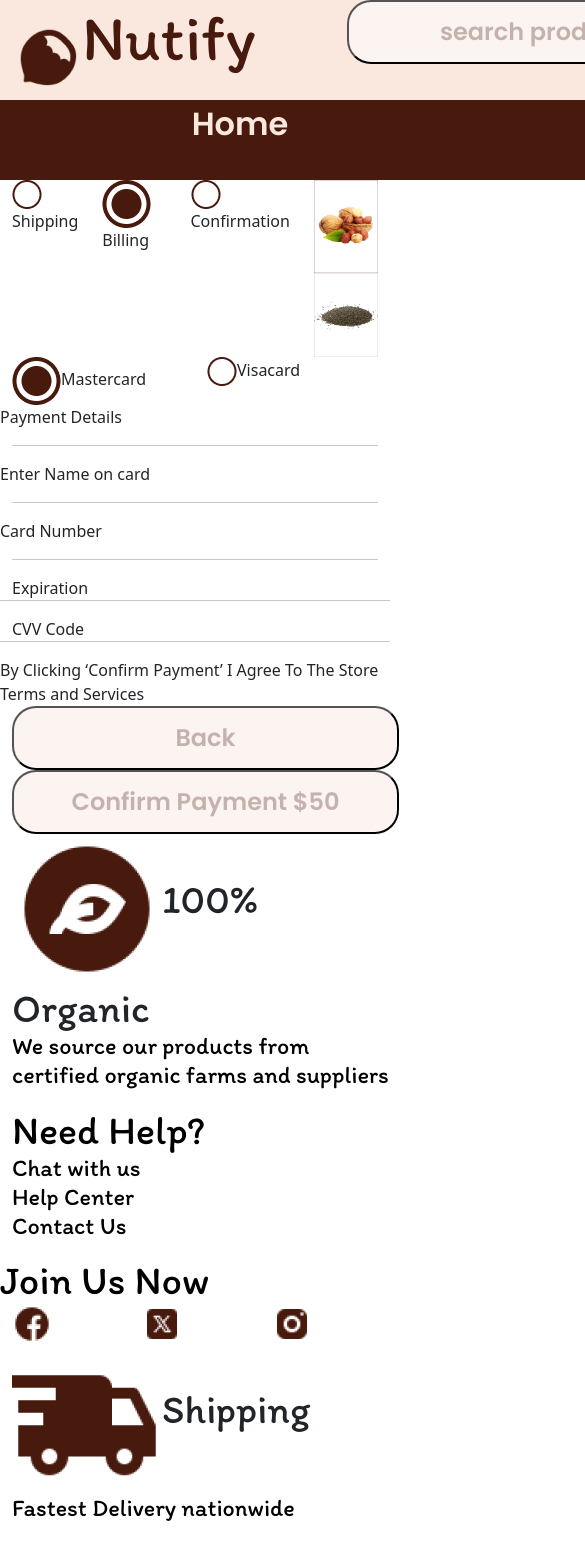
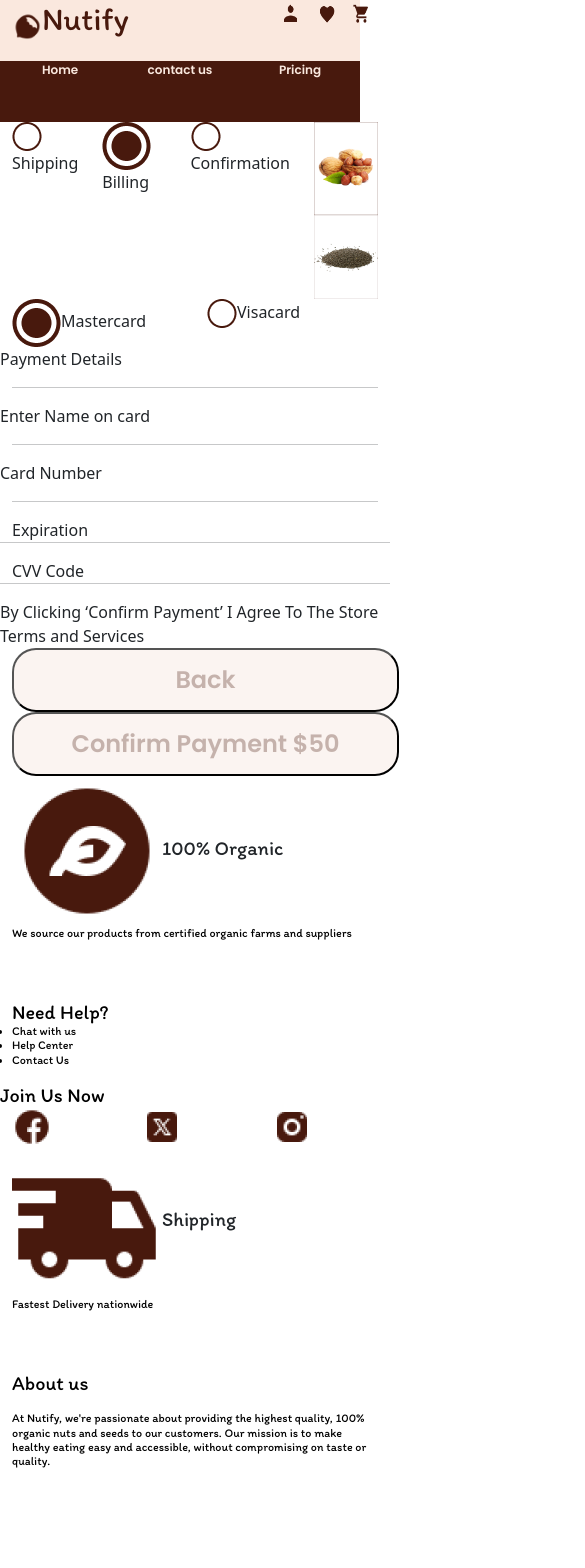
Before and after one commit to Tabitht/HNG-Frontend_Task2, a React (Create React App) app: page /Checkout/Payment in a window 390 px wide. Shown: the top 1568 px of the page, 585 px wide, since content can reach past the window. After the commit the page ends 1485 px from the top, so only its background shows below. Built offline with nearby package versions, Linux system fonts and the light colour scheme.

Commit message:
added more changes

```diff
--- a/package.json
+++ b/package.json
@@ -11,7 +11,9 @@
     "@testing-library/react": "^13.4.0",
     "@testing-library/user-event": "^13.5.0",
     "bootstrap": "^5.3.3",
+    "customize-cra": "^1.0.0",
     "react": "^18.3.1",
+    "react-app-rewired": "^2.2.1",
     "react-bootstrap": "^2.10.4",
     "react-dom": "^18.3.1",
     "react-router-dom": "^6.24.1",
--- a/src/CheckoutPage/Checkout.css
+++ b/src/CheckoutPage/Checkout.css
@@ -0,0 +1,16 @@
+.Container{
+    background-color: #FAE8DE;
+    width: Fixed (1,440px)px;
+height: Hug (3,669px)px;
+top: -500px;
+left: 181px;
+gap: 43px;
+opacity: 0px;
+}
+.mini1{
+    width: Hug (1,070px)px;
+height: Fixed (914px)px;
+gap: 10px;
+opacity: 0px;
+background-color: white;
+}
--- a/src/CheckoutPage/Checkout.js
+++ b/src/CheckoutPage/Checkout.js
@@ -25,6 +25,7 @@
         <div className="CheckoutPage">
             <Header />
             <Container>
+                <Container className="mini1">
                 <Row>
                     <Col><img src={pic1} alt="Walnut"></img></Col>
                     <Col>
@@ -39,6 +40,7 @@
                         <Col><img src={icon3} alt="Add to cart"></img></Col>
                     </Row>
                 </Row>
+                </Container>
                 <Row>
                     <Col><img src={pic2} alt="Chia Seed"></img></Col>
                     <Col>
--- a/src/Footer/Footer.css
+++ b/src/Footer/Footer.css
@@ -71,3 +71,45 @@
     text-align: left;
     color: #000000;
 }
+@media(max-width: 600px){
+    .details1{
+    font-size: 12px;
+    font-weight: 400;
+    line-height: 14.4px;
+    text-align: left;
+
+    }
+    .about{
+    font-size: 12px;
+    font-weight: 400;
+    line-height: 14.4px;
+    text-align: left;
+    }
+    .head{
+font-size: 20px;
+font-weight: 400;
+line-height: 24px;
+text-align: left;
+    }
+    .second{
+font-size: 20px;
+font-weight: 400;
+line-height: 24px;
+text-align: left;
+
+    }
+    li{
+font-size: 12px;
+font-weight: 400;
+line-height: 14.4px;
+text-align: left;
+
+    }
+    .organic{
+font-size: 20px;
+font-weight: 400;
+line-height: 24px;
+text-align: center;
+
+    }
+}
--- a/src/Footer/Footer.js
+++ b/src/Footer/Footer.js
@@ -12,7 +12,7 @@
         <div>
             <Container>
                 <Row>
-                    <Col>
+                    <Col className="col-md-6">
                         <Row><Col><img src={icon1} alt="organic food" className="organicFood"></img><span className="organic">100% Organic</span> <p className="details1">We source our  products from certified organic farms and suppliers</p></Col></Row>                        <Row className="first">
                             <div className="head">Need Help?</div>
                             <ul>
@@ -28,7 +28,7 @@
                             <Col><img src={icon5} alt="instagram"></img></Col>
                         </Row>
                     </Col>
-                    <Col>
+                    <Col className="col-md-6">
                         <Row><Col><img src={icon2} alt="shipping" className="shipping"></img><span className="organic">Shipping</span>
                         <p className="details1">
                             Fastest Delivery nationwide
--- a/src/Header/Header.css
+++ b/src/Header/Header.css
@@ -36,11 +36,11 @@
     opacity: 0px;
 }
 .icon3{
-    width: 40px;
-    height: 40px;
-    left: 163px;
-    gap: 0px;
-    opacity: 0px;
+    width: 203px;
+height: 41px;
+gap: 0px;
+opacity: 0px;
+
 }
 .nutify{
     font-family: 'itim', cursive;
@@ -88,3 +88,57 @@
     text-align: left;
     color: #48190D;
 }
+@media(max-width: 600px){
+    .Row2{
+    width: 360px;
+    height: 61px;
+    top: 73px;
+    gap: 0px;
+    opacity: 0px;
+    font-family: Poppins;
+    font-size: 12px;
+    font-weight: 600;
+    line-height: 18px;
+    }
+    .nutifyIcon{
+        width: 30px;
+    height: 30px;
+    top: 20px;
+    left: 24px;
+    gap: 0px;
+    opacity: 0px;
+    }
+    .nutify{
+    width: 87px;
+    height: 38px;
+    top: 16px;
+    left: 54px;
+    gap: 0px;
+    opacity: 0px;
+    font-family: Itim;
+    font-size: 32px;
+    font-weight: 400;
+    line-height: 38.4px;
+    text-align: center;
+    }
+    .search{
+        display: none;
+    }
+    .call{
+        display: none;
+    }
+    .Row1{
+        width: 360px;
+    height: 61px;
+    top: 73px;
+    gap: 0px;
+    }
+    .icon3{
+        width: 88px;
+    height: 22px;
+    top: 24px;
+    left: 248px;
+    gap: 0px;
+    opacity: 0px;
+    }
+}
--- a/src/Header/Header.js
+++ b/src/Header/Header.js
@@ -3,7 +3,7 @@
 import "./Header.css"
 import icon1 from "../images/Customer.png";
 import icon3 from "../images/Favorite.png";
-import icon4 from "../images/Shopping Cart.png";
+import icon4 from "../icons/Component 1.png";
 import icon2 from "../icons/Hazelnut.png";
 import { useNavigate } from 'react-router-dom';
 
@@ -20,14 +20,12 @@
         <div>
             <Container>
                 <Row className="Row1">
-                    <Col className="nutifyIcon"><img src={icon2} alt="Nutify icon"></img><span className="nutify">Nutify</span></Col>
+                    <Col><img src={icon2} alt="Nutify icon" className="nutifyIcon"></img><span className="nutify">Nutify</span></Col>
                     <Col className="search">
                         <button>search products</button>
                     </Col>
                     <Col className="call">call us 24/7 +2348167208978</Col>
-                    <Col className="col-1"><img src={icon1} alt="Customer" className="icon1"></img></Col>
-                    <Col className="col-1"><img src={icon3} alt="Favourite" className="icon2"></img></Col>
-                    <Col className="col-1">
+                    <Col className="col-3">
                     <img src={icon4} alt="Shopping cart" className="icon3" onClick={handleimageClick}></img>
                     </Col>
                 </Row>
--- a/src/HomepageBody/Desktop.css
+++ b/src/HomepageBody/Desktop.css
@@ -47,3 +47,54 @@
     left: 102px;
     Border: 1px
 }
+@media(max-width: 600px){
+    .nutifyImage{
+        width: 360px;
+    height: 186px;
+    top: 134px;
+    gap: 0px;
+    opacity: 0px;
+    }
+    .row3{
+      justify-content: space-evenly;
+    }
+    .products{
+        width: 146px;
+    height: 300px;
+    top: 360px;
+    left: 24px;
+    gap: 0px;
+    opacity: 0px;
+    display: flex;
+    }
+    .rowOne{
+        justify-content: space-around;
+    }
+    .gridProducts{
+        width: 129px;
+    height: 300px;
+    top: 1063px;
+    left: 42px;
+    margin: 27px,30px, 27px, 30px;
+    gap: 0px;
+    border: 1px 0px 0px 0px;
+    opacity: 0px;
+    }
+    .mainProducts{
+         width: 429px;
+    height: 250px;
+    top: 1063px;
+    }
+    .Row4{
+        justify-content: space-evenly;
+    }
+    .listProducts{
+width: 145px;
+height: 300px;
+top: 672px;
+gap: 0px;
+border: 1px 0px 0px 0px;
+opacity: 0px;
+
+    }
+}
--- a/src/HomepageBody/Desktop.js
+++ b/src/HomepageBody/Desktop.js
@@ -31,9 +31,9 @@
                 </Col>
             </Row>
             <Row className="Row3">
-                <Col><img src={pic2} alt="display products" className="products"></img></Col>
-                <Col><img src={pic3} alt="display Products" className="products"></img></Col>
-                <Col><img src={pic4} alt="display Products" className="products"></img></Col>
+                <Col className="col-md-6"><img src={pic2} alt="display products" className="products"></img></Col>
+                <Col className="col-md-6"><img src={pic3} alt="display Products" className="products"></img></Col>
+                <Col className="col-md-12"><img src={pic4} alt="display Products" className="products"></img></Col>
             </Row>
             <Container className="mini">
                 <Row className="rowOne">
@@ -49,7 +49,7 @@
                 </Row>
 
             </Container>
-                <Row>
+                <Row className="Row4">
                     <Col><img src={pic10} alt="list Products" className="listProducts"></img></Col>
                     <Col><img src={pic11} alt="list Products" className="listProducts"></img></Col>
                 </Row>
```
Also changed, not shown: src/icons/shopping Cart.svg (added), 18 other files (tests, documents, lock files or other folders).
